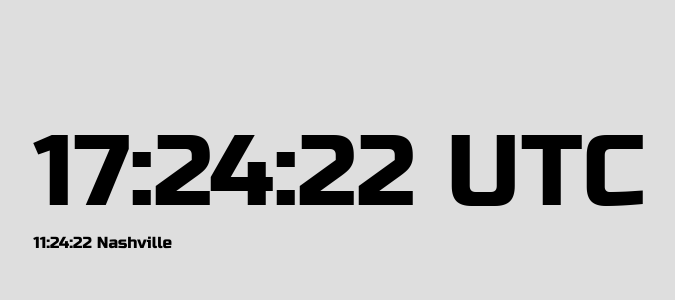
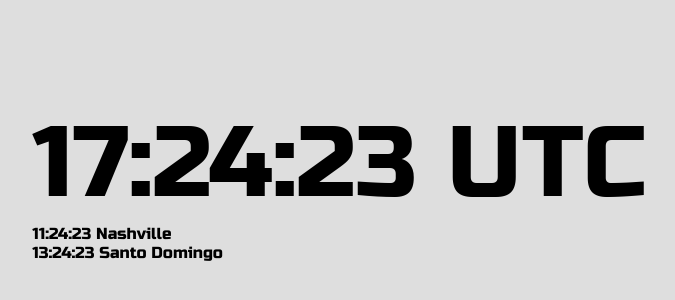
Before and after one commit to jjsub/digitalClock, a plain HTML site: page index.html in a window 1280 px wide. Shown: the part 218-518 px from the top of the page, without its empty margins (301-976 px from the left). Drawn offline with Linux system fonts and the light colour scheme.

Commit message:
update clock by adding new method to the Date object

```diff
--- a/index.html
+++ b/index.html
@@ -16,6 +16,9 @@
        <div id="clock2">
          00:00
       </div>
+      <div id="clock3">
+         00:00
+      </div>
     </div>
 
   </body>
--- a/scripts/script.js
+++ b/scripts/script.js
@@ -3,9 +3,13 @@ function onReady(){
 
   var clock   = new Clock('clock',0 , 'UTC');
   var clock2  = new Clock('clock2', -360, 'Nashville');
-
+  var clock3  = new Clock('clock3', -240, 'Santo Domingo');
 
 }
+
+Date.prototype.updateSeconds = function(){
+  this.setSeconds(this.getSeconds()+1);
+};
 
 function Clock(id, offset, labe){
   offset  = offset || 0;
@@ -14,8 +18,8 @@ function Clock(id, offset, labe){
   this.labe = labe;
 
   var d = new Date();
-  this.offset =(d.getTimezoneOffset() + offset) * 60 * 1000;
-
+  var offset =(offset + d.getTimezoneOffset()) * 60 * 1000;
+  this.d = new Date(offset + d.getTime());
 
   var that = this;
   this.updateClock();
@@ -28,8 +32,8 @@ function Clock(id, offset, labe){
   //Make the clock tick
     Clock.prototype.updateClock = function(){
       console.log(this);
-      var date = new Date(); // This is invoquin the Date object construct by using 'new'
-          date = new Date(this.offset + date.getTime());
+      var date = this.d; // This is invoquin the Date object construct by using 'new'
+          date.updateSeconds(); // date = new Date(this.offset + date.getTime());
       var clock = document.getElementById(this.id);
       clock.innerHTML = this.formatDigits(date.getHours()) + ':' +
       this.formatDigits(date.getMinutes()) +':'+ this.formatDigits(date.getSeconds() +' '+ this.labe);
@@ -64,3 +68,5 @@ window.onload = onReady();
 
 // function yes(o){ var p = o || 0;   return p; }
 // yes(34); // 34       //yes();   // 0
+
+// video 3_2 sec 3:10
```
